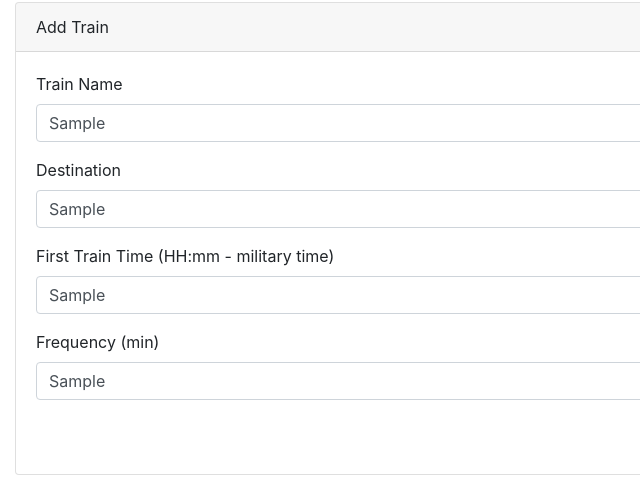
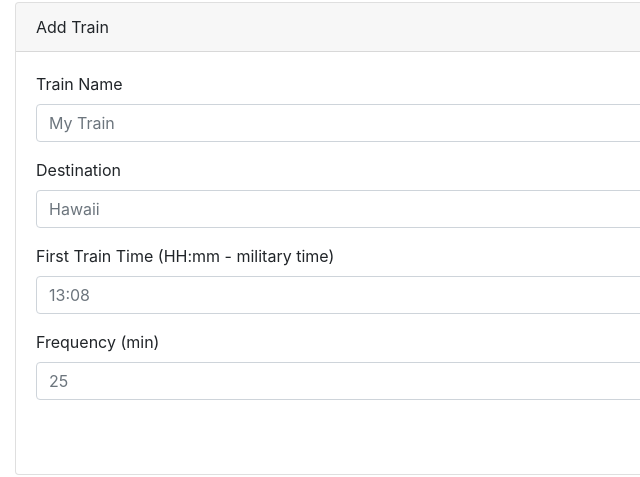
Before and after one commit to vin-cent321/Train-Time, a plain HTML site: page index.html in a window 1280 px wide. Both pictures are taken after typing "Sample", "Sample", "Sample", "Sample" into the empty fields and a click on the button "Submit". Shown: the part 166-643 px from the top of the page, 0-640 px from the left. Drawn offline with nearby package versions, Linux system fonts and the light colour scheme; no server answers.

Commit message:
form submit working in console, time not displaying correctly

```diff
--- a/assets/javascript/train.js
+++ b/assets/javascript/train.js
@@ -1,4 +1,4 @@
-
+$(document).ready(function () {
 
 var firebaseConfig = {
     apiKey: "AIzaSyD5uUDQcClcOAPUR_5c0wnblbYLj7LJdYk",
@@ -18,4 +18,48 @@ var firebaseConfig = {
 $("#add-train-btn").on("click", function (event) {
     event.preventDefault();
 
+    var trainName = $("#train-name-input").val().trim();
+    var trainDestination = $("#destination-input").val().trim();
+    var firstTrain = moment($("#first-input").val().trim(), "HH:mm").format("X");
+    var trainFrequency = $("#min-input").val().trim();
+
+    var newTrain = {
+        name: trainName,
+        destination: trainDestination,
+        time: firstTrain,
+        frequency: trainFrequency
+    };
+
+    database.ref().push(newTrain);
+
+    console.log(newTrain.name);
+    console.log(newTrain.destination);
+    console.log(newTrain.time);
+    console.log(newTrain.frequency);
+
+    alert("Train successfully added");
+
+    $("#train-name-input").val("");
+    $("#destination-input").val("");
+    $("#first-input").val("");
+    $("#min-input").val("");
+
 });
+
+database.ref().on("child_added", function (childSnapshot) {
+    console.log(childSnapshot.val());
+
+    var trainName = childSnapshot.val().name;
+    var trainDestination = childSnapshot.val().destination;
+    var firstTrain = childSnapshot.val().time;
+    var trainFrequency = childSnapshot.val().frequency;
+
+    // Employee Info
+    console.log(trainName);
+    console.log(trainDestination);
+    console.log(firstTrain);
+    console.log(trainFrequency);
+
+});
+
+});
--- a/index.html
+++ b/index.html
@@ -13,6 +13,7 @@
     <link rel='stylesheet' href='assets/css/style.css'>
     <!-- Firebase -->
     <script src="https://www.gstatic.com/firebasejs/6.6.2/firebase-app.js"></script>
+    <script src="https://www.gstatic.com/firebasejs/6.6.2/firebase-database.js"></script>
     <!-- Moment.js -->
     <script src="https://cdnjs.cloudflare.com/ajax/libs/moment.js/2.22.2/moment.min.js"></script>
 </head>
```
Lines whose indentation alone changed are shown as unchanged.
